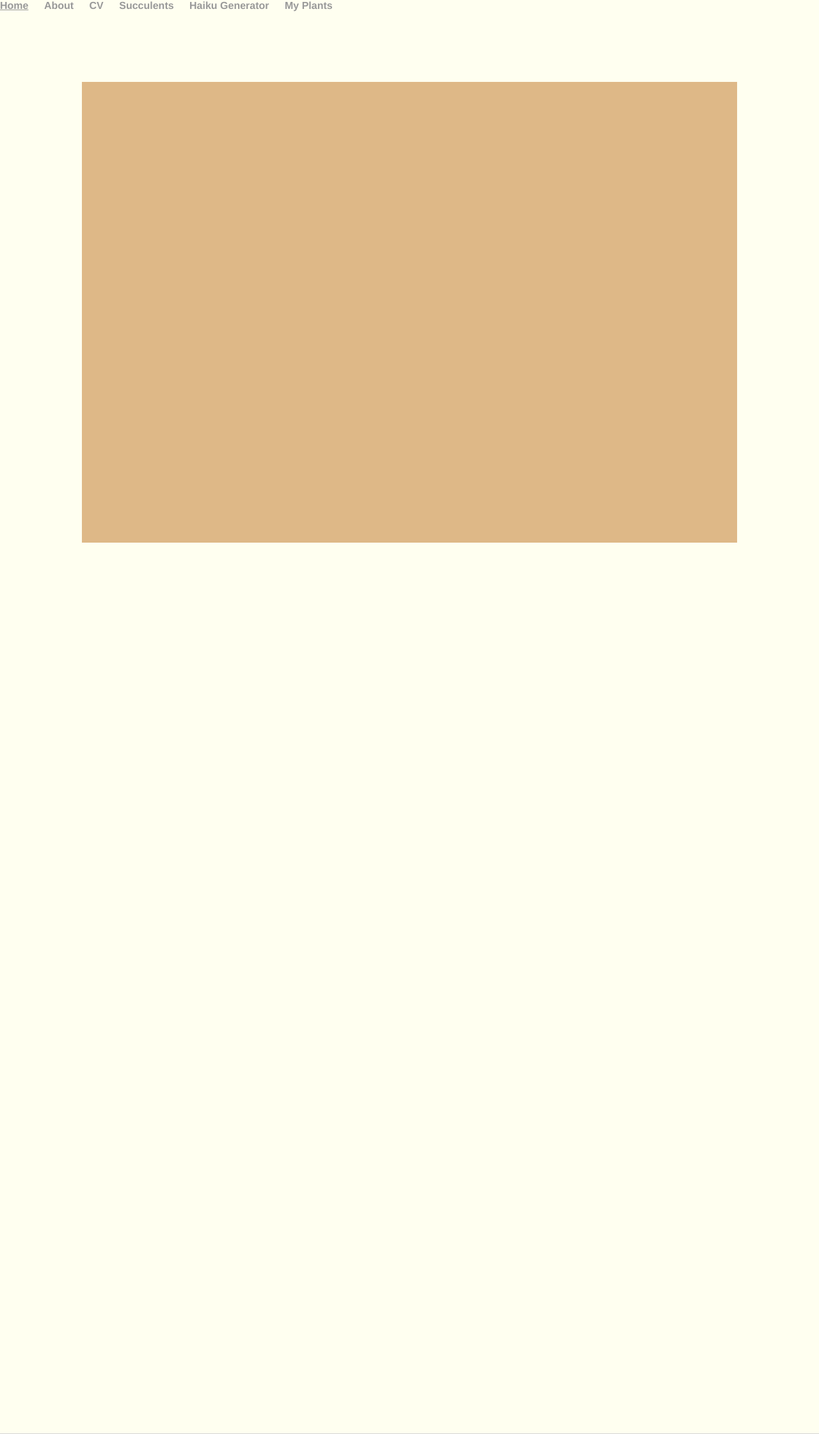
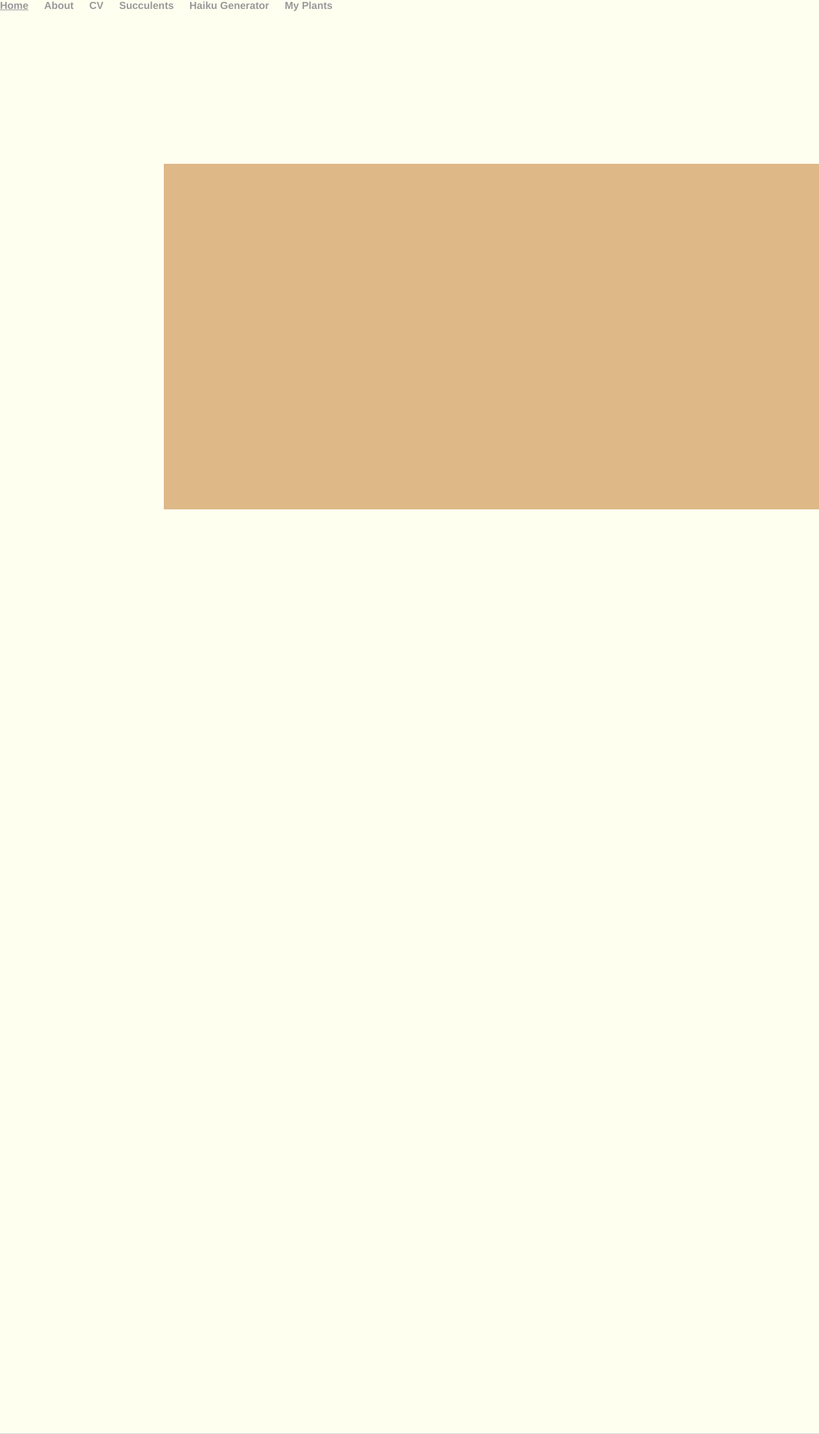
Before and after one commit to SeanEFletcher/SeanEFletcher.github.io, a Jekyll site: the page photoscroll/index.html, which Jekyll copies as it is, in a window 1280 px wide. Shown: the whole page at 64% size. Built offline with Jekyll 4.4.1, drawn with Linux system fonts in a browser that asks for light colours.

Commit message:
Update photoscroll.css

```diff
--- a/css/photoscroll.css
+++ b/css/photoscroll.css
@@ -38,10 +38,10 @@ body {
 }
 .fixed-frame {
     background-color: burlywood;
-    margin: 10%;
+    margin: 20%;
     position: fixed;
     width: 80%;
-    height: 80%;
+    height: 60%;
     z-index: 3;
 }
 .pic {
```
